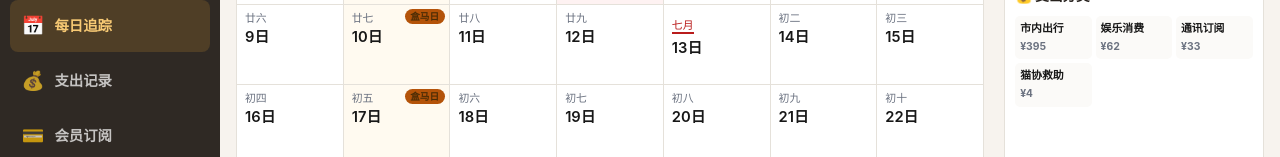
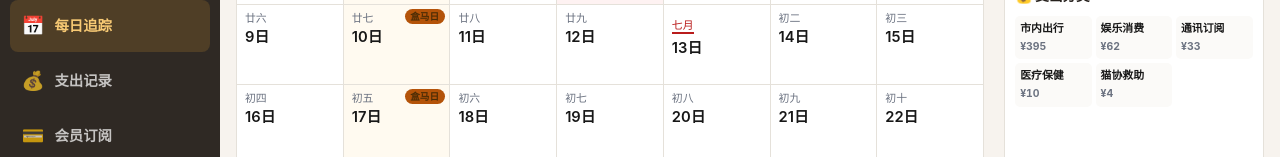
Before and after one commit to thebear617/pig-home, an Astro site: page /daily-tracker in a window 1280 px wide. Shown: the part 266-423 px from the top of the page. Built offline with nearby package versions, Linux system fonts and the light colour scheme; Astro itself is replaced by a stand-in of ours.

Commit message:
chore(expense): 8/5 医疗保健/门诊挂号 ¥10（南宁补牙挂号）

```diff
--- a/src/data/expense-data.js
+++ b/src/data/expense-data.js
@@ -895,5 +895,12 @@ export const expenseRecords = [
     "sub": "粤菜早茶",
     "amount": 108.8,
     "note": "德发兴：榴莲菠萝包 / 四宝烧卤饭 / 金沙红米肠 / 豆豉炒牛河 / 冻柠茶"
+  },
+  {
+    "date": "2026-08-05",
+    "cat": "医疗保健",
+    "sub": "门诊挂号",
+    "amount": 10.0,
+    "note": "南宁补牙挂号"
   }
 ];
```
